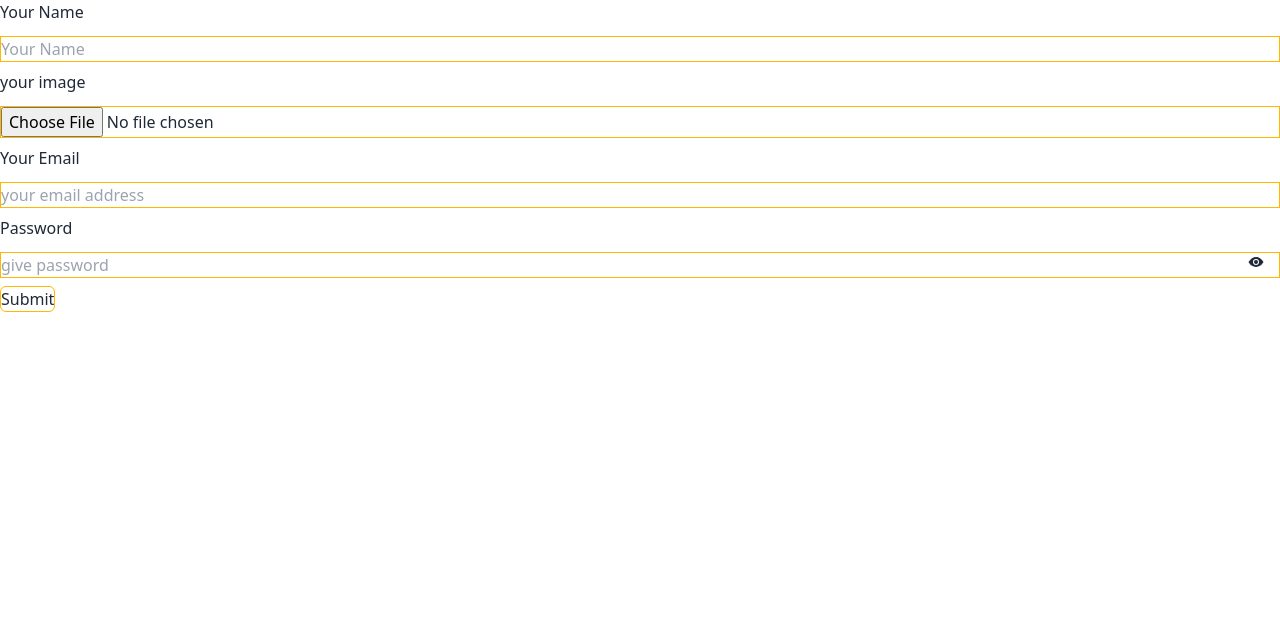
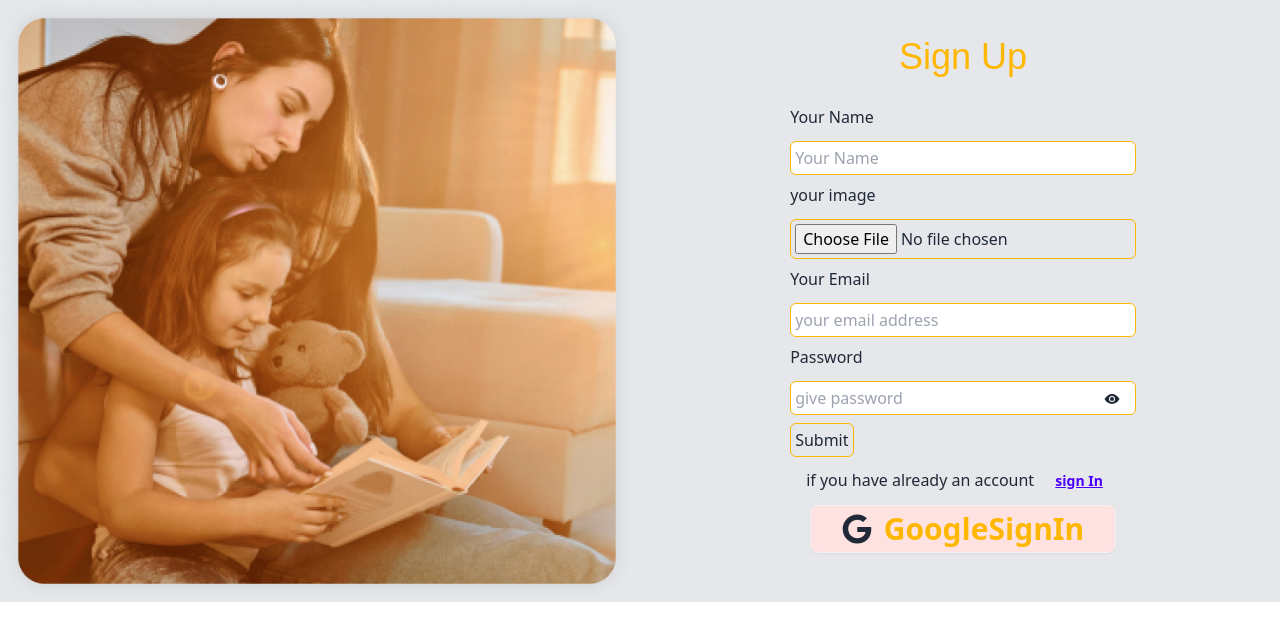
Before and after one commit to md-tawhid-khan/golden-drop-honey-project, a React (Vite) app: page /signUp in a window 1280 px wide. Shown: the top 640 px of the page. Built offline with nearby package versions, Linux system fonts and the light colour scheme; no server answers; a web font is replaced by a local one.

Commit message:
sign up and sign in page function

```diff
--- a/src/Authentication/Sign-up/SignUp.jsx
+++ b/src/Authentication/Sign-up/SignUp.jsx
@@ -1,93 +1,164 @@
 import { useForm } from "react-hook-form";
 import useAuth from "../../Custom/useAuth";
-import { FaEyeSlash } from "react-icons/fa6";
+import { FaEyeSlash, FaGoogle } from "react-icons/fa6";
 import { useState } from "react";
 import Swal from "sweetalert2";
 import { IoEyeSharp } from "react-icons/io5";
 import { uploadImage } from "../../ImgApi/ImgApi";
-import { useLocation, useNavigate } from "react-router-dom";
-
+import { Link, useLocation, useNavigate } from "react-router-dom";
+import signUpImg from "../../assets/signUpImg.png";
 
 const SignUp = () => {
-const {createUser,updateprofile}=useAuth()
-  const {register, handleSubmit,formState:{errors}}=useForm()
-  const [showpassword,setShowpassword]=useState('')
-  const location=useLocation()
-  const navigate=useNavigate()
+  const { createUser, updateprofile, setLoading, loading,googleSignIn } = useAuth();
+  const {
+    register,
+    handleSubmit,
+    formState: { errors },
+  } = useForm();
+  const [showpassword, setShowpassword] = useState("");
+  const location = useLocation();
+  const navigate = useNavigate();
 
-  const from=location.state || '/'
+  const from = location.state || "/";
 
-const onSubmit=async(data)=>{
-   const {name, email, password,photo}=data;
+  const onSubmit = async (data) => {
+    const { name, email, password, photo } = data;
     //  console.log(name, photo)
-   const image=photo[0]
-   if(!photo || photo.length===0){
-     console.log("no photo select")
+    const image = photo[0];
+    if (!photo || photo.length === 0) {
+      console.log("no photo select");
     }
+    try {
+      const image_url = await uploadImage(image);
+      const result = await createUser(email, password);
+      await updateprofile(name, image_url);
+      if (result?.user) {
+        Swal.fire("sign up successfully");
+        navigate(from);
+      }
+    } catch (error) {
+      Swal.fire(error.message);
+    } finally {
+      setLoading(false);
+    }
+  };
+
+  const handleGoogleSignIn=async()=>{
     try{
-    const image_url= await uploadImage(image)
-    const result= await createUser(email,password)
-   await updateprofile(name,image_url)
-   if(result?.user){
-    Swal.fire("sign up successfully");
+      await googleSignIn()
       navigate(from)
     }
-   } catch(error){
+    catch(error){
       Swal.fire(error.message)
     }
 
   }
   return (
-      <section >
+    <section className="grid grid-cols-2 gap-3 place-items-center bg-gray-200">
+      <div>
+        <img src={signUpImg} alt="" />
+      </div>
+      <div >
+        <h1 className="font-Lily font-medium text-4xl text-[#FFB700] text-center mb-7">Sign Up</h1>
         <div className="relative">
           <form onSubmit={handleSubmit(onSubmit)}>
-
             <div className="flex flex-col gap-3">
               <label>Your Name</label>
-      <input className="border border-[#FFB700]" type="text"  placeholder="Your Name" {...register("name", {required:'Insert your name '})}
-      aria-invalid={errors.name?'true':'false'}/>
-    {errors.name && <p className="text-red-500" role="alert">{errors.name.message}</p>}
+              <input
+                className="border border-[#FFB700] rounded-md p-1"
+                type="text"
+                placeholder="Your Name"
+                {...register("name", { required: "Insert your name " })}
+                aria-invalid={errors.name ? "true" : "false"}
+              />
+              {errors.name && (
+                <p className="text-red-500" role="alert">
+                  {errors.name.message}
+                </p>
+              )}
             </div>
             <div className="flex flex-col gap-3 my-2">
               <label>your image </label>
-        <input className="border border-[#FFB700]"  type="file" {...register("photo", {required:"photo is required !!!"} )}
-        aria-invalid={errors.photo ? "true":"false"} />
-        {errors.photo && <p className="text-red-500" role="alert">{errors.mail.message}</p>}
+              <input
+                className="border border-[#FFB700] rounded-md p-1"
+                type="file"
+                {...register("photo", { required: "photo is required !!!" })}
+                aria-invalid={errors.photo ? "true" : "false"}
+              />
+              {errors.photo && (
+                <p className="text-red-500" role="alert">
+                  {errors.mail.message}
+                </p>
+              )}
             </div>
             <div className="flex flex-col gap-3 my-2">
               <label> Your Email</label>
-      <input className="border border-[#FFB700]" type="email" placeholder="your email address "
-        {...register("email", { required: "Email Address is required !!!" })}
+              <input
+                className="border border-[#FFB700] rounded-md p-1"
+                type="email"
+                placeholder="your email address "
+                {...register("email", {
+                  required: "Email Address is required !!!",
+                })}
                 aria-invalid={errors.email ? "true" : "false"}
               />
-      {errors.email && <p className="text-red-500" role="alert">{errors.mail.message}</p>}
+              {errors.email && (
+                <p className="text-red-500" role="alert">
+                  {errors.mail.message}
+                </p>
+              )}
             </div>
 
             <div className="flex flex-col gap-3 mb-2">
               <label>Password</label>
-        <input className="border border-[#FFB700]" type={showpassword?"text":"password"} placeholder="give password"
-        {...register('password', {maxLength:{
-          value:15,
-          message:'password length not more than 15 character'
-        },minLength:{
-          value:7,
-          message:'at least 7 character give in password field'
-        },required:'Password is required !!!',
+              <input
+                className="border border-[#FFB700] rounded-md p-1"
+                type={showpassword ? "text" : "password"}
+                placeholder="give password"
+                {...register("password", {
+                  maxLength: {
+                    value: 15,
+                    message: "password length not more than 15 character",
+                  },
+                  minLength: {
+                    value: 7,
+                    message: "at least 7 character give in password field",
+                  },
+                  required: "Password is required !!!",
                   pattern: {
-            value: /^(?=.*[A-Z])(?!.*[A-Z].*[A-Z])(?=.*\d)(?=.*[!@#$%^&*()_\-+=~`[\]{}|:;"'<>,.?/]).{7,}$/,
-            message: "Password must contain exactly one uppercase letter, at least one number, and one special character"
-          }
+                    value:
+                      /^(?=.*[A-Z])(?!.*[A-Z].*[A-Z])(?=.*\d)(?=.*[!@#$%^&*()_\-+=~`[\]{}|:;"'<>,.?/]).{7,}$/,
+                    message:
+                      "Password must contain exactly one uppercase letter, at least one number, and one special character",
+                  },
                 })}
-        aria-invalid={errors.password?"true":"false"}/>
-        {
-          errors.password && <p className="text-red-500" role="alert">{errors.password.message}</p>
-        }
+                aria-invalid={errors.password ? "true" : "false"}
+              />
+              {errors.password && (
+                <p className="text-red-500 " role="alert">
+                  {errors.password.message}
+                </p>
+              )}
             </div>
 
-      <input className="border border-[#FFB700] rounded-md hover:bg-[#FFB700]" placeholder="submit" type="submit" />
+            <input
+              disabled={loading}
+              className="border border-[#FFB700] rounded-md p-1 hover:bg-[#FFB700]"
+              placeholder="submit"
+              type="submit"
+            />
           </form>
-     <div className="absolute bottom-9 right-4 ">
-        <button  onClick={()=>setShowpassword(!showpassword)}> {showpassword?<FaEyeSlash/> :<IoEyeSharp />}</button>
+          <div className="absolute bottom-11 right-4 ">
+            <button onClick={() => setShowpassword(!showpassword)}>
+              {" "}
+              {showpassword ? <FaEyeSlash /> : <IoEyeSharp />}
+            </button>
+          </div>
+        </div>
+        <p className='px-4'>if you have already an account <Link to='/signIn' className='btn btn-link '>sign In</Link> </p>
+        <div onClick={handleGoogleSignIn} className='btn  flex gap-3 items-center text-3xl bg-red-100 mb-3 mx-5'>
+                      <p><FaGoogle /></p>
+                      <h1  className='text-[#FFB700]'>GoogleSignIn</h1>
                     </div>
       </div>
     </section>
--- a/src/Authentication/SignIn/SignIn.jsx
+++ b/src/Authentication/SignIn/SignIn.jsx
@@ -1,36 +1,83 @@
 
+import { Link, useLocation, useNavigate } from 'react-router-dom';
+import signInImg from '../../assets/singInImg.png'
+import useAuth from '../../Custom/useAuth';
+import Swal from 'sweetalert2';
+import { FaGoogle } from 'react-icons/fa6';
 const SignIn = () => {
+  const {signIn,googleSignIn}=useAuth()
+  const location=useLocation()
+  const navigate=useNavigate()
+
+  const from=location.state || ('/')
+
+  const handleSignIn=async(e)=>{
+    e.preventDefault()
+    const form =e.target;
+    const email=form.email.value;
+    const password=form.password.value;
+    // console.log({email,password})
+    try{
+      const result=await signIn(email,password)
+      if(result?.user){
+        Swal.fire("successfully sign in ")
+        navigate(from)
+      }
+    }
+    catch(error){
+      Swal.fire(error.message)
+    }
+  }
+
+const handleGoogleSignIn=async()=>{
+  try{
+    await googleSignIn()
+    navigate(from)
+  }
+  catch(error){
+    Swal.fire(error.message)
+  }
+
+}
+
     return (
         <div className="hero bg-base-200 min-h-screen">
-        <div className="hero-content flex-col lg:flex-row-reverse">
+        <div className="hero-content grid lg:grid-cols-2">
           <div className="text-center lg:text-left">
-            <h1 className="text-5xl font-bold">Login now!</h1>
-            <p className="py-6">
-              Provident cupiditate voluptatem et in. Quaerat fugiat ut assumenda excepturi exercitationem
-              quasi. In deleniti eaque aut repudiandae et a id nisi.
-            </p>
+
+            <img src={signInImg} alt="" />
           </div>
+          <div >
+          <h1 className="text-5xl font-bold mb-11 text-[#FFB700] px-7">Login now!</h1>
+
           <div className="card bg-base-100 w-full max-w-sm shrink-0 shadow-2xl">
-            <form className="card-body">
+            <form onSubmit={handleSignIn} className="card-body">
               <div className="form-control">
                 <label className="label">
                   <span className="label-text">Email</span>
                 </label>
-                <input type="email" placeholder="email" className="input input-bordered" required />
+                <input type="email" name='email' placeholder="email" className="input input-bordered" required />
               </div>
               <div className="form-control">
                 <label className="label">
                   <span className="label-text">Password</span>
                 </label>
-                <input type="password" placeholder="password" className="input input-bordered" required />
+                <input type="password" name='password' placeholder="password" className="input input-bordered" required />
                 <label className="label">
                   <a href="#" className="label-text-alt link link-hover">Forgot password?</a>
                 </label>
               </div>
               <div className="form-control mt-6">
-                <button className="btn btn-primary">Login</button>
+                <button className="btn bg-[#FFB700]">Login</button>
               </div>
             </form>
+            <p className='px-4'>if you do not have  an account <Link to='/signUp' className='btn btn-link '>sign up</Link> </p>
+
+            <div onClick={handleGoogleSignIn} className='btn  flex gap-3 items-center text-3xl bg-red-100 mb-3 mx-6'>
+              <p><FaGoogle /></p>
+              <h1  className='text-[#FFB700]'>GoogleSignIn</h1>
+            </div>
+          </div>
           </div>
         </div>
       </div>
```
Also changed, not shown: src/Provider/AuthProvider.jsx (+22 -3 lines), src/Share/Navbar/Navbar.jsx (+16 -0 lines), src/assets/signUpImg.png (added), src/assets/singInImg.png (added). Lines whose indentation alone changed are shown as unchanged.
